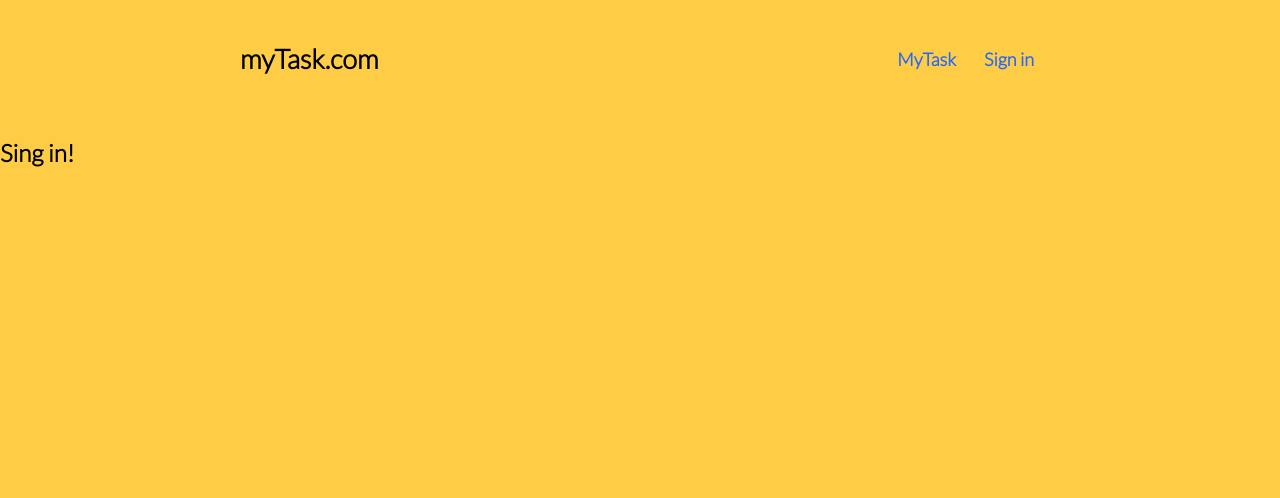
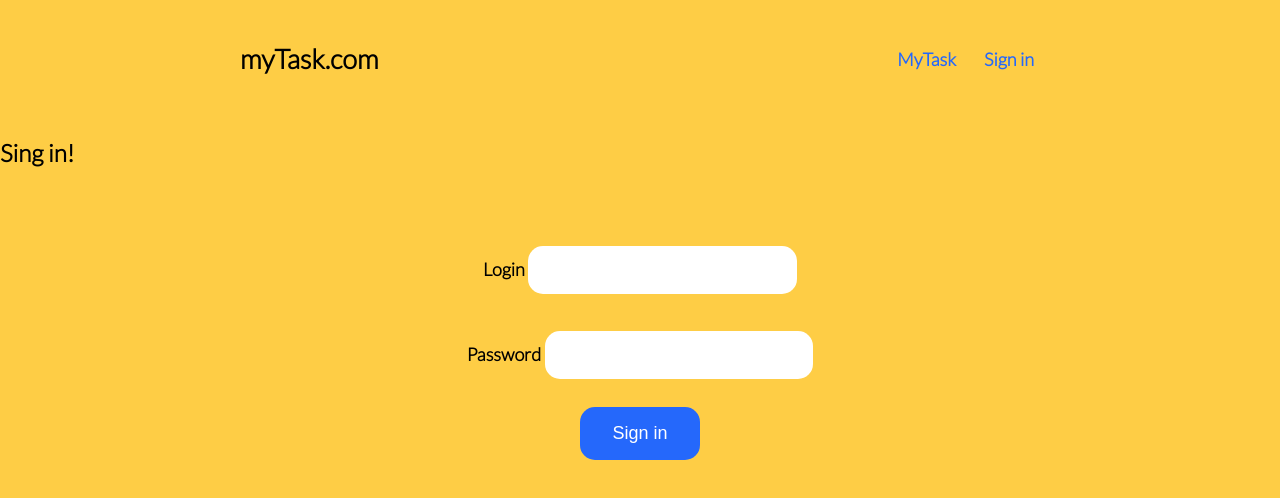
Before and after one commit to Rakso12/TODO-List---First-React-App, a React (Create React App) app: page /signin in a window 1280 px wide. Shown: the top 498 px of the page. Built offline with nearby package versions, Linux system fonts and the light colour scheme.

Commit message:
Feat: sign in page with barrer token auth

```diff
--- a/src/App.js
+++ b/src/App.js
@@ -3,7 +3,10 @@ import TaskComponent from './TasksComponent';
 import {  BrowserRouter as Router, Route, Switch } from 'react-router-dom';
 import SignIn from './SignIn';
 
+
 function App() {
+
+  var isShow = false;
 
   return (
     <Router>
@@ -13,6 +16,7 @@ function App() {
           <Switch>
             <Route exact path="/">
               <TaskComponent/>
+
             </Route>
 
             <Route path="/signin">
@@ -20,8 +24,12 @@ function App() {
             </Route>
           </Switch>
         </div>
+
       </div>
+
+
     </Router>
+
   );
 }
 
--- /dev/null
+++ b/src/Components/FormComponent/Form.js
@@ -0,0 +1,87 @@
+import { useState, useEffect } from 'react';
+import styles from './Form.module.css';
+
+const FormComponent = () => {
+
+    const [inputFirstValue, setFirstInputValue] = useState('');
+    const [inputSecoundValue, setSecoundInputValue] = useState('');
+    const [validateError, setValidateError] = useState(null);
+
+    const handleChangeFirstInputValue = (event) => {
+        setFirstInputValue(event.target.value);
+    }
+
+    const handleChangeSecoundInputValue = (event) => {
+        setSecoundInputValue(event.target.value);
+    }
+
+    async function handleSubmit(first, secound){
+        if(first !== '' && secound !== ''){
+            setValidateError('');
+
+            const data = {
+                email: first,
+                password: secound
+            }
+
+            const response = await fetch('https://enigmatic-atoll-16986.herokuapp.com/api/token/', {
+                method: 'POST',
+                headers: { "Content-Type":"application/json"},
+                body: JSON.stringify(data)
+            });
+
+            if(response.ok) {
+                const data = await response.json();
+
+                if(response.status == 200){
+                    await window.localStorage.setItem('access', data.access);
+                    await window.localStorage.setItem('refresh', data.refresh);
+                }
+                else if(response.status == 401){
+                    await setValidateError('Incorrect sign in data');
+                }
+                console.log(response.status);
+            }
+            else{
+                await setValidateError('Incorrect data');
+            }
+        }
+        else{
+            await setValidateError('Incorrect sign in data');
+        }
+
+        getData();
+    }
+
+    async function getData(){
+
+        console.log(window.localStorage.getItem('access'));
+
+        const response = await fetch('https://enigmatic-atoll-16986.herokuapp.com/api/user', {
+            method: 'GET',
+            headers: { "Content-Type":"application/json", "Authorization": `Bearer ${window.localStorage.getItem('access')}`}
+        });
+
+        if(response.ok){
+            await console.log(response.json());
+        }
+    }
+
+    return (
+        <div className={styles.formComponent}>
+
+            <p>
+                <span> Login </span>
+                <input onChange={handleChangeFirstInputValue} value={inputFirstValue}/>
+            </p>
+            <p>
+                <span> Password </span>
+                <input type="password" onChange={handleChangeSecoundInputValue} value={inputSecoundValue}/>
+            </p>
+            <button onClick={ () => handleSubmit(inputFirstValue, inputSecoundValue)} className={styles.submitbutton}> Sign in </button>
+            {validateError && <span> {validateError} </span>}
+        </div>
+    );
+}
+
+export default FormComponent;
--- /dev/null
+++ b/src/Components/FormComponent/Form.module.css
@@ -0,0 +1,43 @@
+.formComponent{
+    text-align: center;
+    font-size: medium;
+
+    margin-left: auto;
+    margin-right: auto;
+
+    padding: 2rem;
+
+    width: 40%;
+}
+
+button{
+    margin: 1rem auto auto auto;
+
+    background-color: #2568FB;
+    border: 0px;
+    border-radius: 15px;
+
+    color: white;
+
+    font-size: large;
+    padding: 1rem 2rem;
+}
+
+button:hover{
+    box-shadow: 0px 0px 2px 2px #2568FB;
+}
+
+input{
+    padding: 0.9rem;
+    border: 0px;
+    border-radius: 15px;
+    background-color: white;
+    border: 0px;
+
+    width: 40%;
+    margin: 0px;
+
+    font-size: medium;
+    font-family: 'Lato', sans-serif;
+    font-weight: bolder;
+}
--- a/src/SignIn.js
+++ b/src/SignIn.js
@@ -1,7 +1,10 @@
+import FormComponent from "./Components/FormComponent/Form";
+
 const SignIn = () => {
     return (
         <div className="signIn">
             <h2> Sing in! </h2>
+            <FormComponent></FormComponent>
         </div>
      );
 }
--- a/src/TaskComponent.module.css
+++ b/src/TaskComponent.module.css
@@ -18,7 +18,6 @@ p{
 button{
     display: block;
 
-    padding: 2% 5%;
     margin: 1rem;
     margin: auto auto;
 
@@ -27,12 +26,12 @@ button{
     border-radius: 15px;
 
     color: white;
-    font-size: medium;
 }
 
 button:hover{
     box-shadow: 0px 0px 2px 2px #2568FB;
 }
+
 
 input{
     padding: 0.9rem;
@@ -50,6 +49,7 @@ input{
     font-weight: bolder;
 }
 
+
 select{
     padding: 0.9rem;
     border: 0px;
@@ -66,6 +66,8 @@ select{
     font-family: 'Lato', sans-serif;
     font-weight: bolder;
 }
+
+
 
 .task{
     display: inline-block;
@@ -122,6 +124,7 @@ select{
     background-color: white;
 }
 
+
 .priority{
     background-color: #2568FB;
 
@@ -139,6 +142,12 @@ select{
     margin-top: 2%;
 }
 
-.acceptIcon{
-    font-size: larger;
+.acceptButton{
+    font-size: large;
+    padding: 1% 5%;
 }
+
+.createButton{
+    font-size: large;
+    padding: 1% 5%;
+}
--- a/src/TaskList.js
+++ b/src/TaskList.js
@@ -17,7 +17,7 @@ const TaskList = ({ tasks, onDelete, styles }) => {
 
                     <div className={styles.taskContent}> {task.content} </div>
 
-                    <button onClick={ () => onDelete({task})}> <span className={styles.acceptIcon}> <BiCheck /> </span> Complete </button>
+                    <button onClick={ () => onDelete({task}) } className={styles.acceptButton}><BiCheck /> Complete </button>
                 </div>
             ))
     );
--- a/src/TasksComponent.js
+++ b/src/TasksComponent.js
@@ -15,16 +15,16 @@ const TaskComponent = () => {
     const addTask = (contentValue, priorityValue) => {
         if(contentValue !== "" && priorityValue !== "none"){
             let priorityNameValue;
-            if(priorityValue === 3){
+            if(priorityValue == 3){
                 priorityNameValue = "small";
             }
-            else if(priorityValue === 6){
+            else if(priorityValue == 6){
                 priorityNameValue = "normal";
             }
-            else if(priorityValue === 9){
+            else if(priorityValue == 9){
                 priorityNameValue = "medium";
             }
-            else if(priorityValue === 12){
+            else if(priorityValue == 12){
                 priorityNameValue = "high";
             }
 
@@ -107,7 +107,7 @@ const TaskComponent = () => {
                 </select>
             </p>
 
-            <button onClick={ () => addTask(inputContentValue, inputPriorityValue)}> Create task </button>
+            <button onClick={ () => addTask(inputContentValue, inputPriorityValue)} className={styles.createButton}> Create task </button>
 
             <span className={styles.blue_title}> My tasks </span>
             {   errMessage && <div> { errMessage } </div>}
--- a/src/index.js
+++ b/src/index.js
@@ -2,6 +2,9 @@ import React from 'react';
 import ReactDOM from 'react-dom';
 import App from './App';
 import './index.css';
+
+const rootElement = document.getElementById("root");
+ReactDOM.render(<App />, rootElement);
 
 ReactDOM.render(
   <React.StrictMode>
```
Also changed, not shown: data/tasks.json (+14 -32 lines), data/users.json (added, +25 -0 lines).
